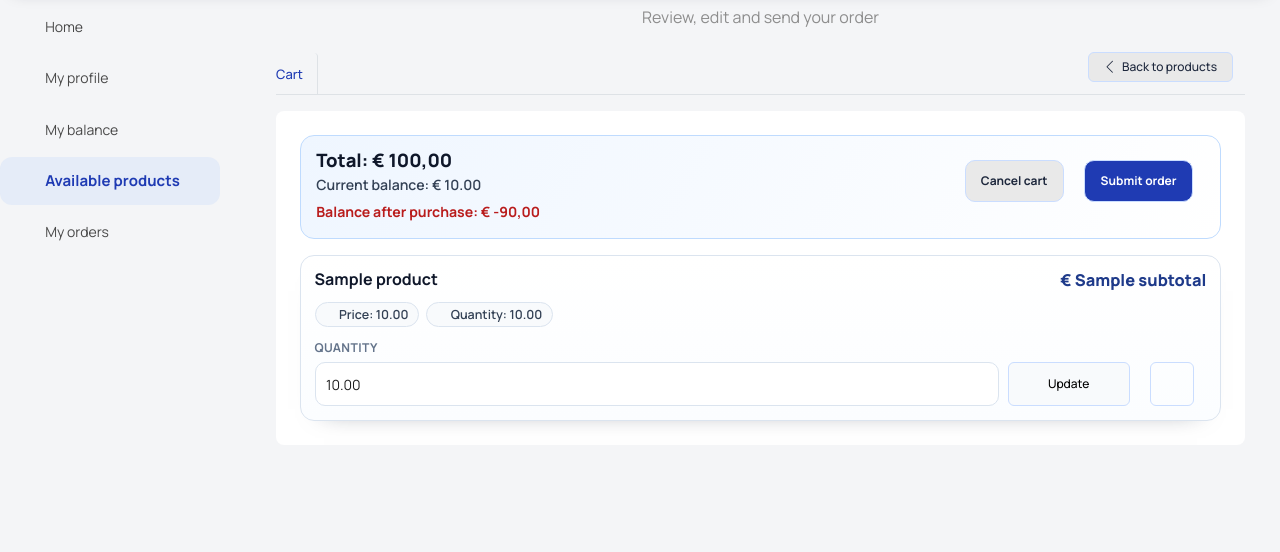
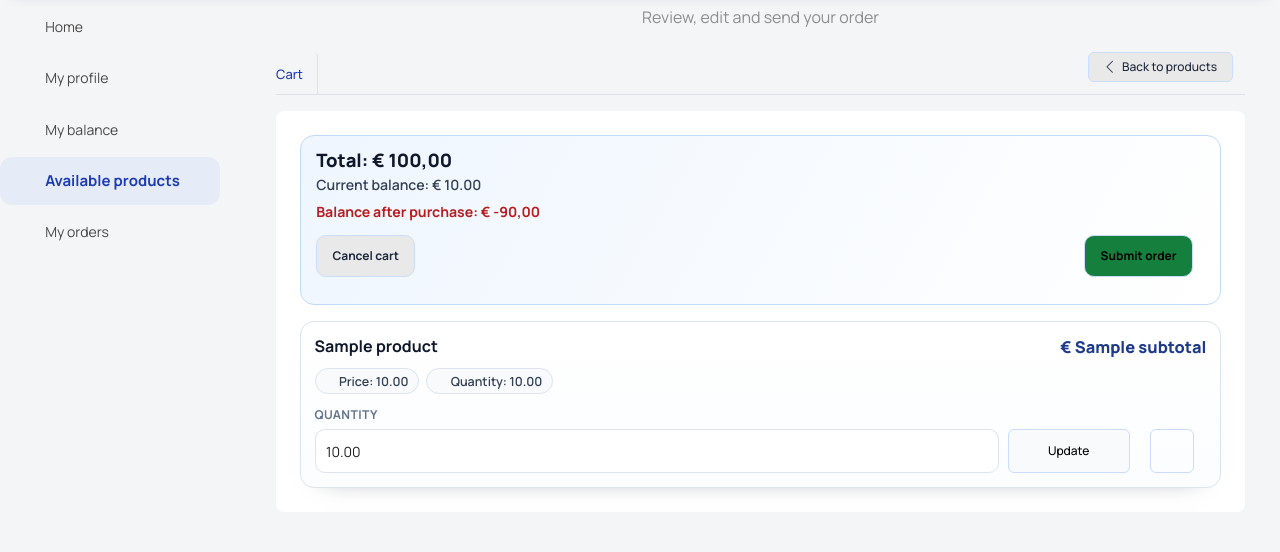
Before and after one commit to slopeztech/CashFlow, a Django app: template templates/user/products/cart_mobile.html in a window 1280 px wide. Shown: the part 72-624 px from the top of the page. Run offline with Django 5.2, Linux system fonts and the light colour scheme; the template is opened without the code that fills it: most values are stand-ins (such as "Sample title", 1, 10 or a date in 2020); grey boxes marked "Sample" are stand-in pictures; some libraries are stand-ins or nearby versions; some web fonts are replaced.

Commit message:
cart fix

```diff
--- a/templates/user/products/cart_desktop.html
+++ b/templates/user/products/cart_desktop.html
@@ -1,5 +1,5 @@
 {% extends 'base_dashboard.html' %}
-{% load i18n core_numbers %}
+{% load i18n core_numbers l10n %}
 
 {% block title %}{% trans 'Cart' %} | CashFlow{% endblock %}
 {% block page_title %}{% trans 'Cart' %}{% endblock %}
@@ -200,8 +200,18 @@
 
     .cart-summary-actions {
       display: flex;
+      justify-content: space-between;
+      align-items: center;
       gap: .55rem;
-      flex-wrap: wrap;
+      flex-wrap: nowrap;
+      width: 100%;
+    }
+
+    .cart-summary-actions form {
+      margin: 0;
+    }
+
+    .cart-summary-actions form:last-child {
       margin-left: auto;
     }
 
@@ -212,17 +222,22 @@
       padding: .5rem .95rem;
     }
 
+    .cart-btn-submit-order {
+      background: #15803d;
+      border-color: #15803d;
+      color: #fff;
+    }
+
+    .cart-btn-submit-order:hover,
+    .cart-btn-submit-order:focus {
+      background: #166534;
+      border-color: #166534;
+      color: #fff;
+    }
+
     @media (max-width: 767.98px) {
       .cart-controls-inline {
         align-items: center;
-      }
-
-      .cart-summary-actions {
-        width: 100%;
-      }
-
-      .cart-summary-actions .btn {
-        flex: 1 1 auto;
       }
     }
   </style>
@@ -232,7 +247,7 @@
   <div class="card card-rounded">
     <div class="card-body">
       {% if cart_items %}
-        <div class="cart-summary-card" id="cart-summary-card" data-current-balance="{{ current_balance|default_if_none:0 }}">
+        <div class="cart-summary-card" id="cart-summary-card" data-current-balance="{{ current_balance|default_if_none:0|unlocalize }}">
           <div class="cart-summary-metrics">
             <h5 class="cart-total-label">{% trans 'Total' %}: € <span id="cart-total-live">{{ cart_total_amount|truncate_2 }}</span></h5>
             <p class="cart-balance-line">{% trans 'Current balance' %}: € <span id="cart-balance-current">{{ current_balance|truncate_2 }}</span></p>
@@ -245,7 +260,7 @@
             </form>
             <form method="post" action="{% url 'user_cart_submit' %}">
               {% csrf_token %}
-              <button class="btn btn-primary text-white" type="submit">{% trans 'Submit order' %}</button>
+              <button class="btn cart-btn-submit-order" type="submit">{% trans 'Submit order' %}</button>
             </form>
           </div>
         </div>
@@ -269,7 +284,7 @@
                   <form method="post" action="{% url 'user_cart_update' %}" class="cart-update-inline">
                     {% csrf_token %}
                     <input type="hidden" name="product_id" value="{{ item.product.id }}">
-                    <input id="cart-qty-{{ item.product.id }}" type="number" class="form-control cart-qty-input" name="quantity" min="0.01" step="0.01" value="{{ item.quantity|truncate_2 }}" data-unit-price="{{ item.product.price }}">
+                    <input id="cart-qty-{{ item.product.id }}" type="number" class="form-control cart-qty-input" name="quantity" min="0.01" step="0.01" value="{{ item.quantity|truncate_2|unlocalize }}" data-unit-price="{{ item.product.price|unlocalize }}">
                     <button class="btn cart-btn-update" type="submit">{% trans 'Update' %}</button>
                   </form>
 
@@ -309,7 +324,28 @@
         if (value === null || value === undefined) {
           return 0;
         }
-        const parsed = Number(String(value).replace(',', '.'));
+
+        let raw = String(value).trim();
+        if (!raw) {
+          return 0;
+        }
+
+        // Remove spaces (including non-breaking) and keep a single decimal separator.
+        raw = raw.replace(/[\s\u00A0]/g, '');
+
+        const hasComma = raw.includes(',');
+        const hasDot = raw.includes('.');
+        if (hasComma && hasDot) {
+          if (raw.lastIndexOf(',') > raw.lastIndexOf('.')) {
+            raw = raw.replace(/\./g, '').replace(',', '.');
+          } else {
+            raw = raw.replace(/,/g, '');
+          }
+        } else if (hasComma) {
+          raw = raw.replace(',', '.');
+        }
+
+        const parsed = Number(raw);
         return Number.isFinite(parsed) ? parsed : 0;
       };
 
```
